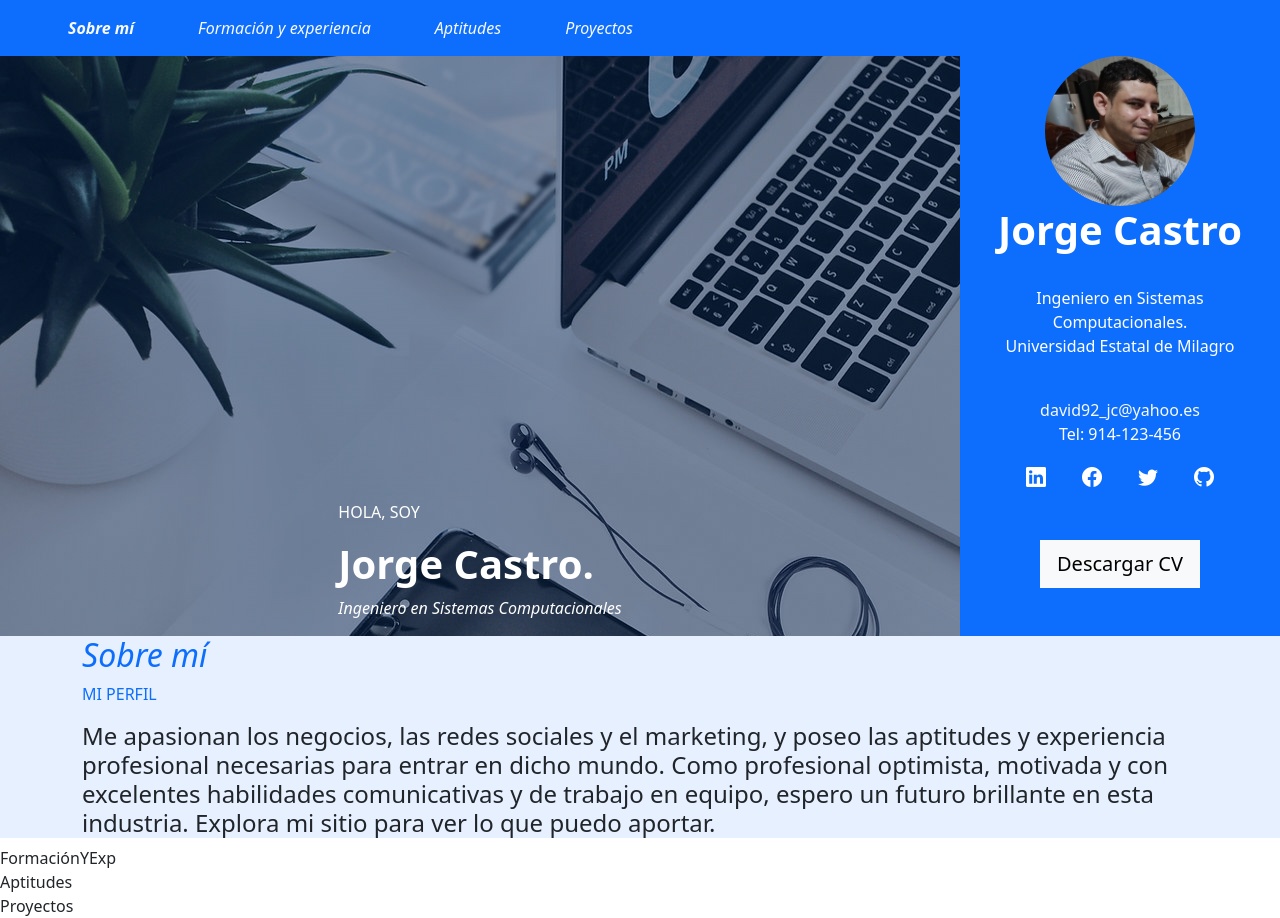
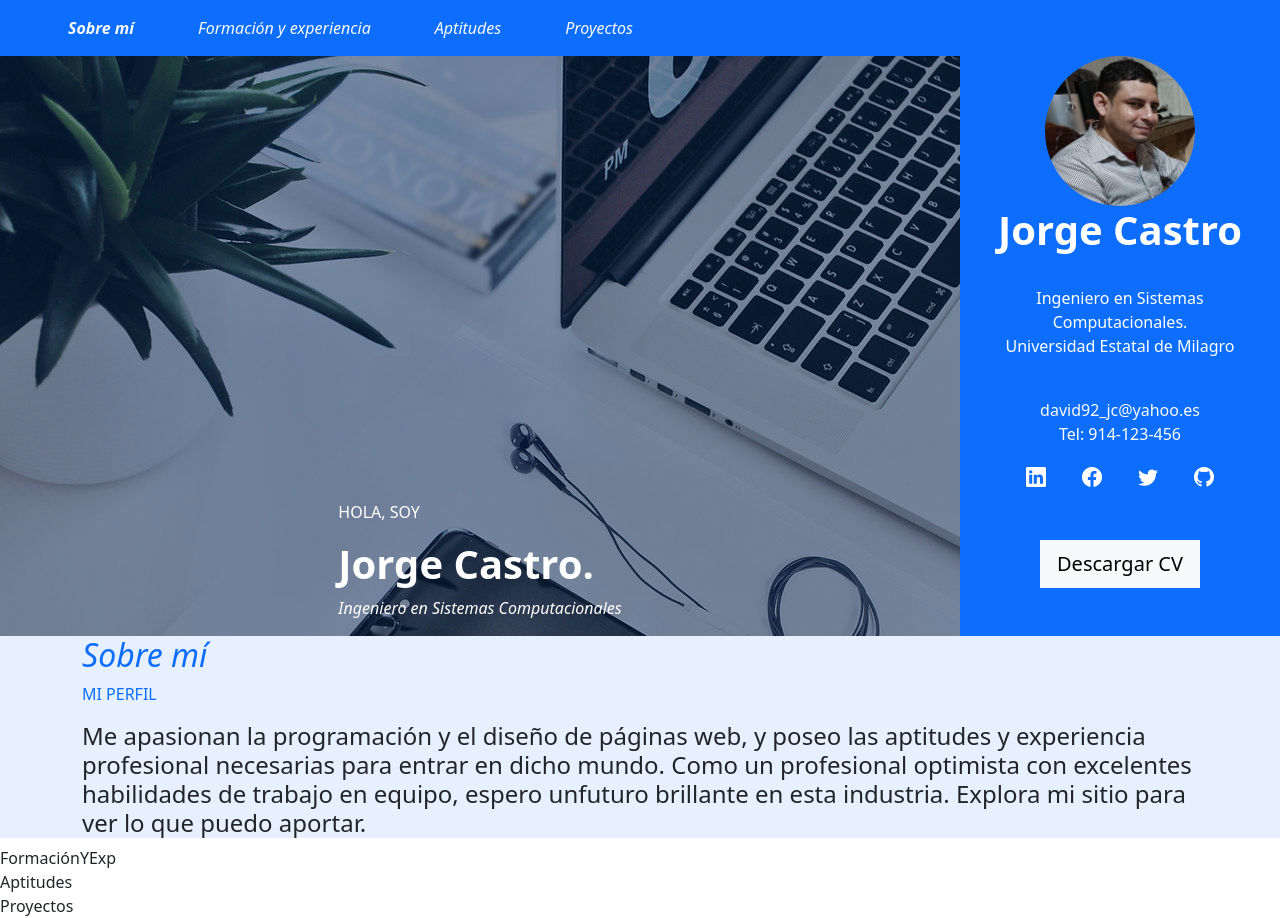
Before and after one commit to jeici21/portfolio, a React (Vite) app: page / in a window 1280 px wide. Built offline with nearby package versions, Linux system fonts and the light colour scheme.

Commit message:
Correcciones menores

```diff
--- a/src/App.tsx
+++ b/src/App.tsx
@@ -6,16 +6,14 @@ import Proyectos from "./components/Proyectos"
 import SobreMi from "./components/Sobremi"
 
 function App() {
-  const scroll = ["sobre-mi", "formacion-y-experiencia", "aptitudes", "proyectos"]
-
   return (
     <>
-      <Navbar scroll={scroll} />
+      <Navbar />
       <Portada />
-      <SobreMi scroll={scroll[0]} />
-      <FormaciónYExp scroll={scroll[1]} />
-      <Aptitudes scroll={scroll[2]} />
-      <Proyectos scroll={scroll[3]} />
+      <SobreMi />
+      <FormaciónYExp />
+      <Aptitudes />
+      <Proyectos />
     </>
   )
 }
--- a/src/components/Aptitudes.tsx
+++ b/src/components/Aptitudes.tsx
@@ -1,8 +1,6 @@
-const Aptitudes = ({ scroll }: { scroll: string }) => {
+const Aptitudes = () => {
     return (
-        <div data-bs-spy="scroll" data-bs-target="navbar" data-bs-smooth-scroll="true">
-            <div id={scroll}>Aptitudes</div>
-        </div>
+        <div id="aptitudes">Aptitudes</div>
     )
 }
 
--- a/src/components/FormaciónYExp.tsx
+++ b/src/components/FormaciónYExp.tsx
@@ -1,8 +1,6 @@
-const FormaciónYExp = ({ scroll }: { scroll: string }) => {
+const FormaciónYExp = () => {
     return (
-        <div data-bs-spy="scroll" data-bs-target='navbar' data-bs-smooth-scroll="true">
-            <div id={scroll}>FormaciónYExp</div>
-        </div>
+        <div id="formacion-y-experiencia">FormaciónYExp</div>
     )
 }
 
--- a/src/components/Navbar.tsx
+++ b/src/components/Navbar.tsx
@@ -7,7 +7,7 @@ const Span = styled.span`
     }
 `
 
-const Navbar = ({ scroll }: { scroll: string[] }) => {
+const Navbar = () => {
     const [active, setActive] = useState(0)
 
     return (
@@ -22,25 +22,25 @@ const Navbar = ({ scroll }: { scroll: string[] }) => {
                     <ul className="navbar-nav me-auto mb-2 mb-lg-0 fst-italic">
                         <li className="nav-item ps-5">
                             <a className={`nav-link text-light ${active === 0 && 'fw-bold'}`}
-                                onClick={() => setActive(0)} href={`#${scroll[0]}`}>
+                                onClick={() => setActive(0)} href="#sobre-mi">
                                 <Span>Sobre mí</Span>
                             </a>
                         </li>
                         <li className="nav-item ps-5">
                             <a className={`nav-link text-light ${active === 1 && 'fw-bold'}`}
-                                onClick={() => setActive(1)} href={`#${scroll[1]}`}>
+                                onClick={() => setActive(1)} href="#formacion-y-experiencia">
                                 <Span>Formación y experiencia</Span>
                             </a>
                         </li>
                         <li className="nav-item ps-5">
                             <a className={`nav-link text-light ${active === 2 && 'fw-bold'}`}
-                                onClick={() => setActive(2)} href={`#${scroll[2]}`}>
+                                onClick={() => setActive(2)} href="#aptitudes">
                                 <Span>Aptitudes</Span>
                             </a>
                         </li>
                         <li className="nav-item ps-5">
                             <a className={`nav-link text-light ${active === 3 && 'fw-bold'}`}
-                                onClick={() => setActive(3)} href={`#${scroll[3]}`}>
+                                onClick={() => setActive(3)} href="#proyectos">
                                 <Span>Proyectos</Span>
                             </a>
                         </li>
--- a/src/components/Proyectos.tsx
+++ b/src/components/Proyectos.tsx
@@ -1,8 +1,6 @@
-const Proyectos = ({ scroll }: { scroll: string }) => {
+const Proyectos = () => {
     return (
-        <div data-bs-spy="scroll" data-bs-target="navbar" data-bs-smooth-scroll="true">
-            <div id={scroll}>Proyectos</div>
-        </div>
+        <div id="proyectos">Proyectos</div>
     )
 }
 
--- a/src/components/Sobremi.tsx
+++ b/src/components/Sobremi.tsx
@@ -1,13 +1,13 @@
-const SobreMi = ({ scroll }: { scroll: string }) => {
+const SobreMi = () => {
     return (
-        <div className="bg-primary bg-opacity-10" data-bs-spy="scroll" data-bs-target="navbar" data-bs-smooth-scroll="true">
-            <div className="container" id={scroll}>
+        <div className="bg-primary bg-opacity-10">
+            <div className="container" id="sobre-mi">
                 <h2 className="fst-italic text-primary">Sobre mí</h2>
                 <p className="text-primary">MI PERFIL</p>
-                <h4>Me apasionan los negocios, las redes sociales y el marketing, y poseo las aptitudes y
-                    experiencia profesional necesarias para entrar en dicho mundo. Como profesional optimista,
-                    motivada y con excelentes habilidades comunicativas y de trabajo en equipo, espero un
-                    futuro brillante en esta industria. Explora mi sitio para ver lo que puedo aportar.</h4>
+                <h4>Me apasionan la programación y el diseño de páginas web, y poseo las aptitudes y
+                    experiencia profesional necesarias para entrar en dicho mundo. Como un profesional
+                    optimista con excelentes habilidades de trabajo en equipo, espero unfuturo brillante
+                    en esta industria. Explora mi sitio para ver lo que puedo aportar.</h4>
             </div>
         </div>
     )
```
